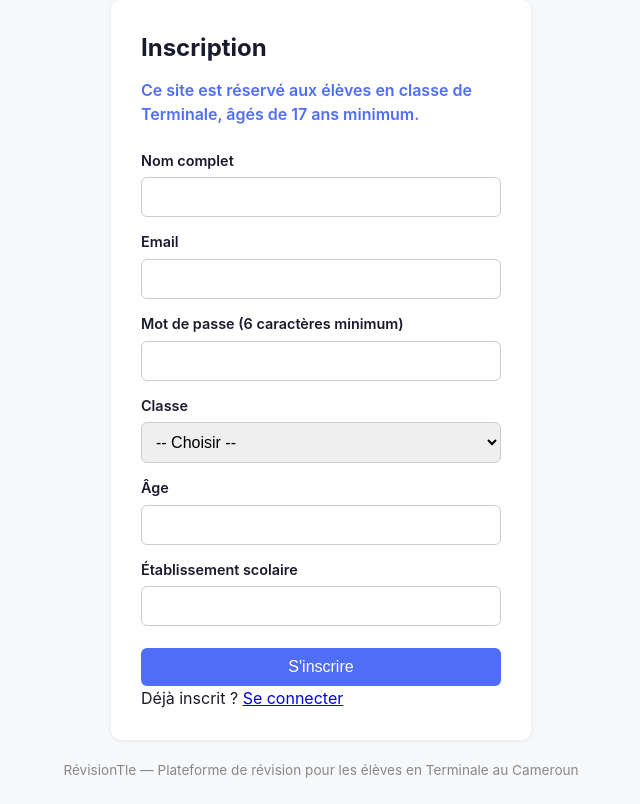
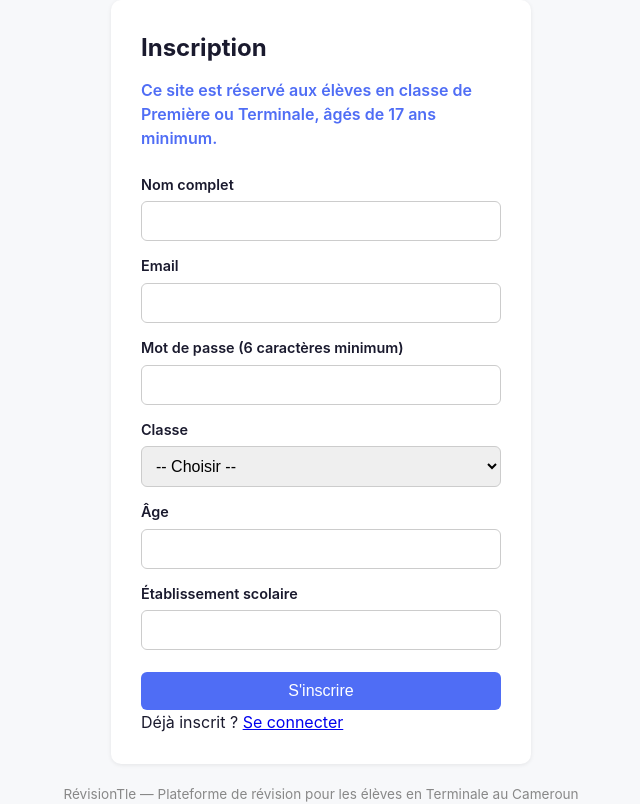
Before and after one commit to armel-tle/site-revision, a Flask app: page /inscription in a window 1280 px wide. Shown: the part 61-865 px from the top of the page, without its empty margins (319-959 px from the left). Before the commit the page ends 839 px from the top, so only its background shows below. Run offline with Flask 3, Linux system fonts and the light colour scheme.

Commit message:
Update age and class requirements in inscription form

```diff
--- a/templates/inscription.html
+++ b/templates/inscription.html
@@ -3,7 +3,7 @@
 {% block contenu %}
 <section class="formulaire-conteneur">
     <h2>Inscription</h2>
-    <p class="info-securite">Ce site est réservé aux élèves en classe de Terminale, âgés de 17 ans minimum.</p>
+    <p class="info-securite">Ce site est réservé aux élèves en classe de Première ou Terminale, âgés de 17 ans minimum.</p>
 
     <form method="POST" class="formulaire">
         <label for="nom">Nom complet</label>
@@ -18,6 +18,7 @@
         <label for="classe">Classe</label>
         <select id="classe" name="classe" required>
             <option value="">-- Choisir --</option>
+            <option value="Premiere">Première</option>
             <option value="Terminale">Terminale</option>
             <option value="autre">Autre (non admis)</option>
         </select>
```
